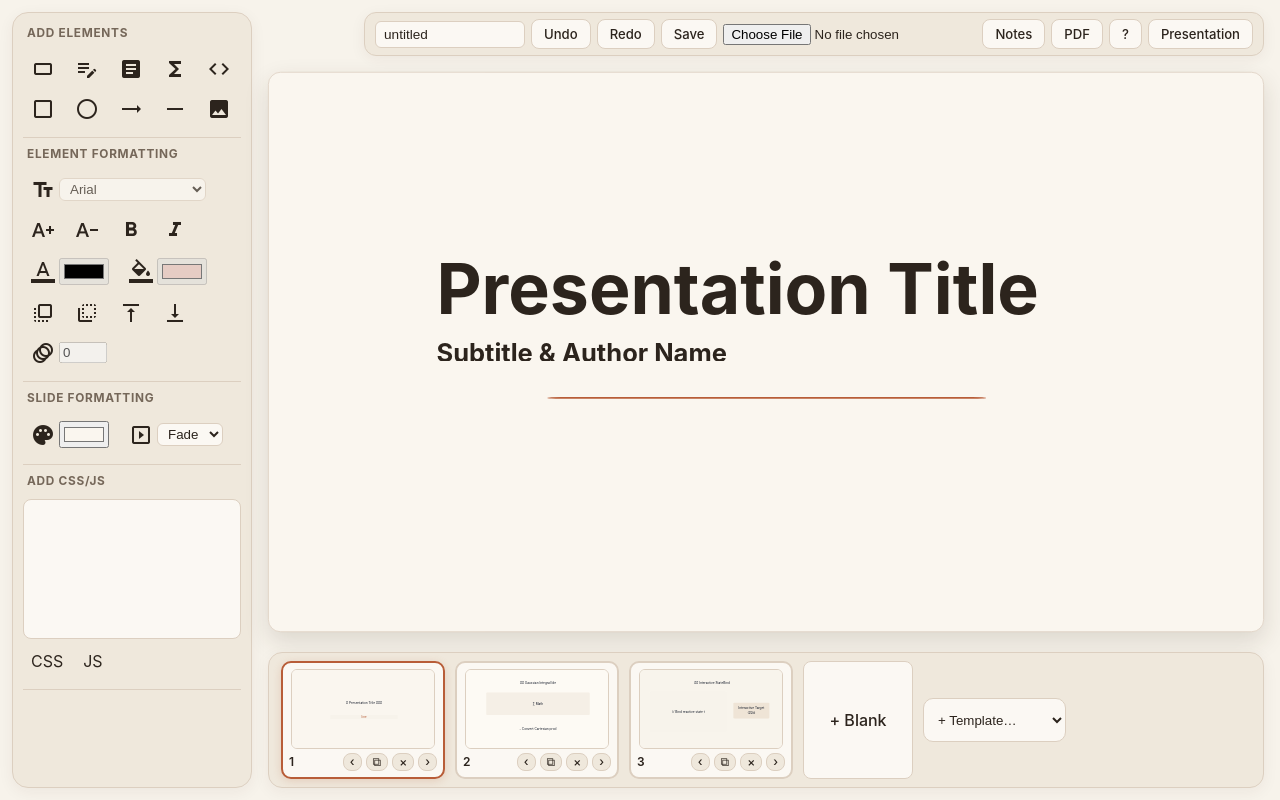
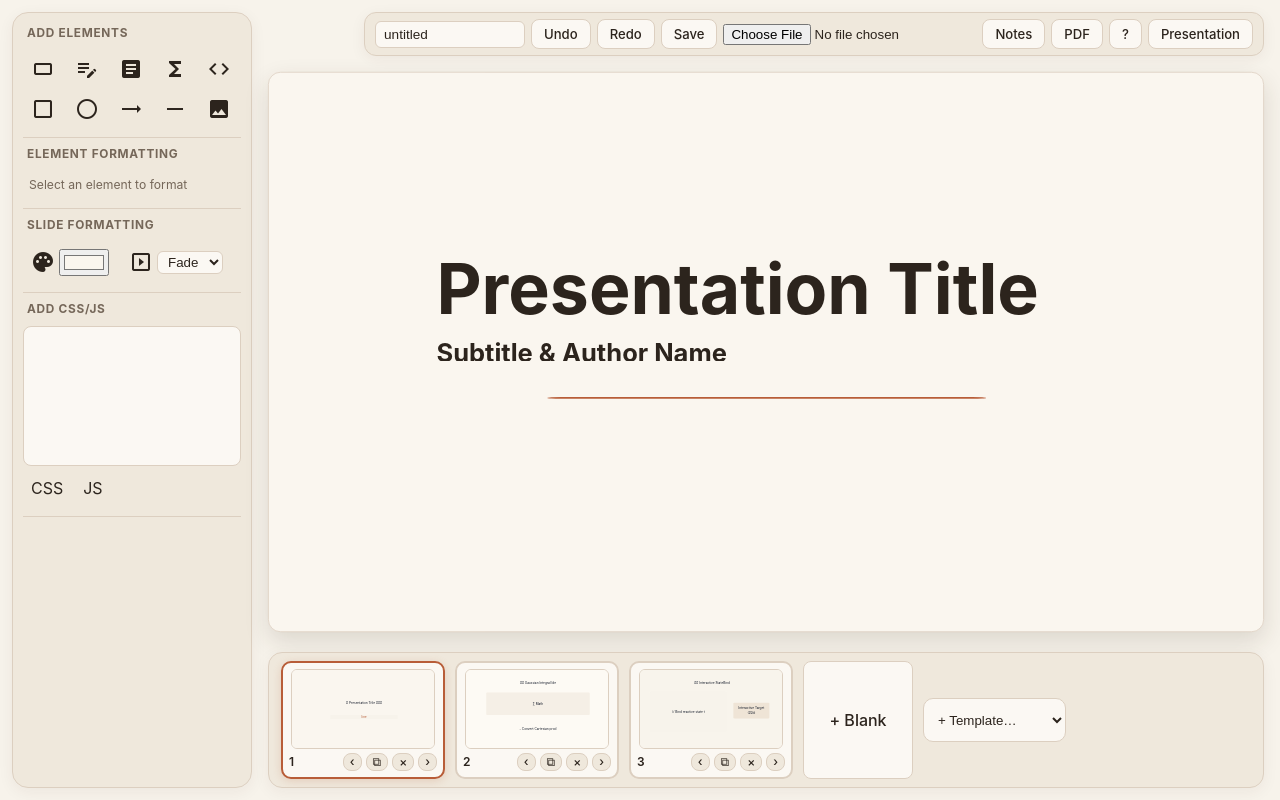
Before and after one commit to mk314k/SlideCraftK, a React (Vite) app: page / in a window 1280 px wide. Built offline with nearby package versions, Linux system fonts and the light colour scheme.

Commit message:
feat(tools): make formatting controls context-aware for shapes, math, and text

```diff
--- a/src/App.css
+++ b/src/App.css
@@ -98,6 +98,17 @@ textarea {
   border: 1px solid var(--panel-border);
   border-radius: 6px;
   padding: 2px 6px;
+}
+
+.tool-empty-hint {
+  font-size: 0.76rem;
+  color: var(--text-muted);
+  padding: 4px 6px;
+}
+
+.tool-inline-label {
+  font-size: 0.74rem;
+  font-weight: 600;
 }
 
 .inspector-grid {
--- a/src/tools.tsx
+++ b/src/tools.tsx
@@ -14,6 +14,12 @@ export const Tools:React.FC<ToolsProps> = ({handleAddElement}) => {
     const activeElem = state.activeEID != null
         ? currentSlide.elements.find((el) => el.id === state.activeEID)
         : undefined;
+
+    const elemType = activeElem?.name;
+    const isTextType = elemType === 'button' || elemType === 'textarea' || elemType === 'markdown' || elemType === 'code';
+    const isLatexType = elemType === 'latex';
+    const isShapeType = elemType === 'rect' || elemType === 'circle' || elemType === 'arrow' || elemType === 'line';
+    const isFilledShape = elemType === 'rect' || elemType === 'circle';
 
     const handleStyleChange = (styName: string, value: string) => {
         if (state.activeEID != null) {
@@ -123,27 +129,26 @@ export const Tools:React.FC<ToolsProps> = ({handleAddElement}) => {
         </div>
         <span>Element Formatting</span>
         <div className="toolset">
+            {!activeElem && (
+                <span className="tool-empty-hint">Select an element to format</span>
+            )}
+            {activeElem && isTextType && (
+                <>
                     <div className="tool" title="Font Family">
                         <i className="material-icons">text_fields</i>
                         <select
                             id="font-family"
-                    value={activeElem?.style['fontFamily'] ?? 'Arial'}
-                    disabled={!activeElem}
+                            value={activeElem.style['fontFamily'] ?? 'Arial'}
                             onChange={(e)=>{handleStyleChange('fontFamily', e.target.value)}}
                         >
                             <option value="Arial">Arial</option>
                             <option value="Helvetica">Helvetica</option>
                             <option value="Times New Roman">Times New Roman</option>
+                            <option value="monospace">Monospace</option>
                         </select>
                     </div>
-            <label className="tool" title="Increase Font Size" aria-label="Increase Font Size" onClick={()=>{handleFontSize(5)}}>
-                <i className="material-icons">text_increase</i>
-            </label>
-            <label className="tool" title="Decrease Font Size" aria-label="Decrease Font Size" onClick={()=>{handleFontSize(-5)}}>
-                <i className="material-icons">text_decrease</i>
-            </label>
                     <label
-                className={`tool${activeElem?.style['fontWeight'] === 'bold' ? ' tool-active' : ''}`}
+                        className={`tool${activeElem.style['fontWeight'] === 'bold' ? ' tool-active' : ''}`}
                         title="Toggle Bold"
                         aria-label="Toggle Bold"
                         onClick={handleBold}
@@ -151,33 +156,71 @@ export const Tools:React.FC<ToolsProps> = ({handleAddElement}) => {
                         <i className="material-icons">format_bold</i>
                     </label>
                     <label
-                className={`tool${activeElem?.style['fontStyle'] === 'italic' ? ' tool-active' : ''}`}
+                        className={`tool${activeElem.style['fontStyle'] === 'italic' ? ' tool-active' : ''}`}
                         title="Toggle Italic"
                         aria-label="Toggle Italic"
                         onClick={handleItalic}
                     >
                         <i className="material-icons">format_italic</i>
                     </label>
-            <label className="tool" title="Text / Stroke Color" aria-label="Text Color">
+                </>
+            )}
+            {activeElem && (isTextType || isLatexType) && (
+                <>
+                    <label className="tool" title="Increase Size" aria-label="Increase Size" onClick={()=>{handleFontSize(4)}}>
+                        <i className="material-icons">text_increase</i>
+                    </label>
+                    <label className="tool" title="Decrease Size" aria-label="Decrease Size" onClick={()=>{handleFontSize(-4)}}>
+                        <i className="material-icons">text_decrease</i>
+                    </label>
+                    <label className="tool" title="Text Color" aria-label="Text Color">
                         <i className="material-icons">format_color_text</i>
                         <input
                             type="color"
                             id="text-color"
-                    value={activeElem?.style['color']?.startsWith('#') ? activeElem.style['color'] : '#000000'}
-                    disabled={!activeElem}
+                            value={activeElem.style['color']?.startsWith('#') ? activeElem.style['color'] : '#2c241d'}
                             onChange={(e)=>{handleStyleChange('color', e.target.value)}}
                         />
                     </label>
-            <label className="tool" title="Background / Fill Color" aria-label="Fill Color">
+                    <label className="tool" title="Background Color" aria-label="Background Color">
                         <i className="material-icons">format_color_fill</i>
                         <input
                             type="color"
                             id="element-bg-color"
-                    value={activeElem?.style['background']?.startsWith('#') ? activeElem.style['background'] : '#e6ccc4'}
-                    disabled={!activeElem}
+                            value={activeElem.style['background']?.startsWith('#') ? activeElem.style['background'] : '#fbf8f3'}
                             onChange={(e)=>{handleStyleChange('background', e.target.value)}}
                         />
                     </label>
+                </>
+            )}
+            {activeElem && isShapeType && (
+                <>
+                    <label className="tool" title="Line / Stroke Color" aria-label="Line Color">
+                        <i className="material-icons">border_color</i>
+                        <span className="tool-inline-label">Line</span>
+                        <input
+                            type="color"
+                            id="shape-line-color"
+                            value={activeElem.style['color']?.startsWith('#') ? activeElem.style['color'] : '#7c3f23'}
+                            onChange={(e)=>{handleStyleChange('color', e.target.value)}}
+                        />
+                    </label>
+                    {isFilledShape && (
+                        <label className="tool" title="Shape Fill Color" aria-label="Fill Color">
+                            <i className="material-icons">format_color_fill</i>
+                            <span className="tool-inline-label">Fill</span>
+                            <input
+                                type="color"
+                                id="shape-fill-color"
+                                value={activeElem.style['background']?.startsWith('#') ? activeElem.style['background'] : '#f2e8dc'}
+                                onChange={(e)=>{handleStyleChange('background', e.target.value)}}
+                            />
+                        </label>
+                    )}
+                </>
+            )}
+            {activeElem && (
+                <>
                     <label className="tool" title="Bring Forward" onClick={() => handleZIndexStep(1)}>
                         <i className="material-icons">flip_to_front</i>
                     </label>
@@ -197,8 +240,7 @@ export const Tools:React.FC<ToolsProps> = ({handleAddElement}) => {
                             min={0}
                             max={20}
                             style={{ width: '48px' }}
-                    value={activeElem?.step ?? 0}
-                    disabled={!activeElem}
+                            value={activeElem.step ?? 0}
                             onChange={(e) => {
                                 if (state.activeEID != null) {
                                     const val = Math.max(0, parseInt(e.target.value, 10) || 0);
@@ -209,6 +251,8 @@ export const Tools:React.FC<ToolsProps> = ({handleAddElement}) => {
                             }}
                         />
                     </div>
+                </>
+            )}
         </div>
         {activeElem && (
             <>
```
Lines whose indentation alone changed are shown as unchanged.
